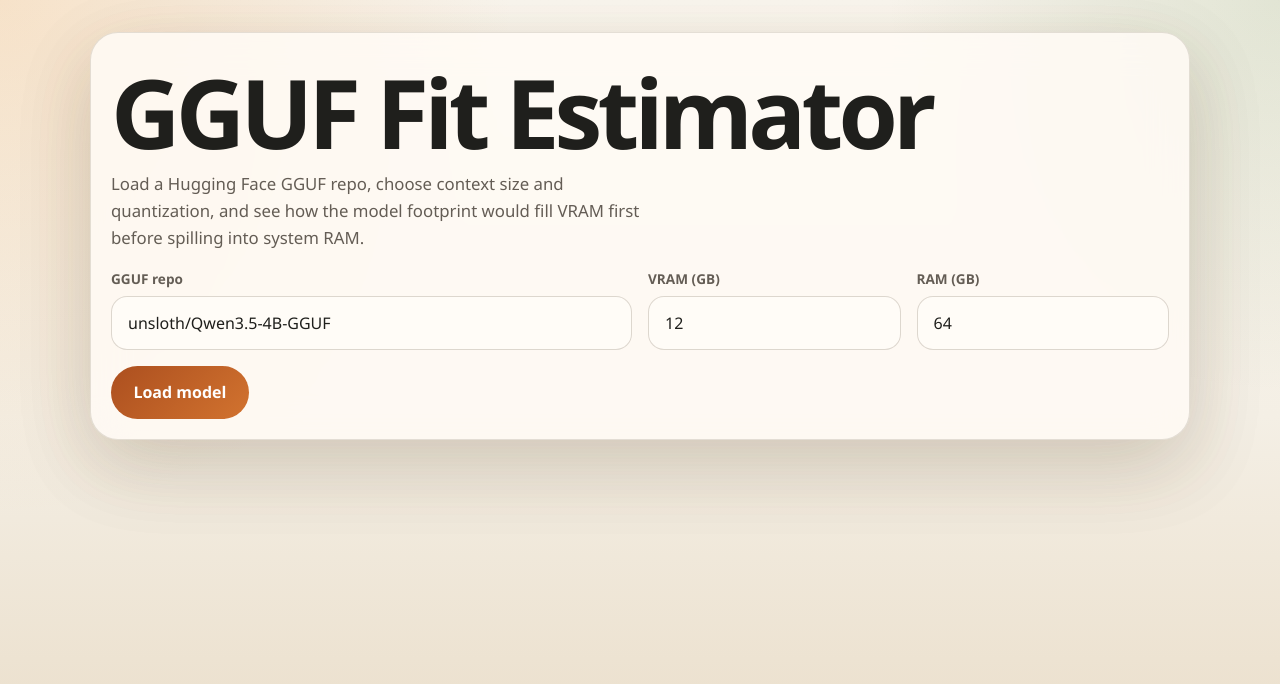
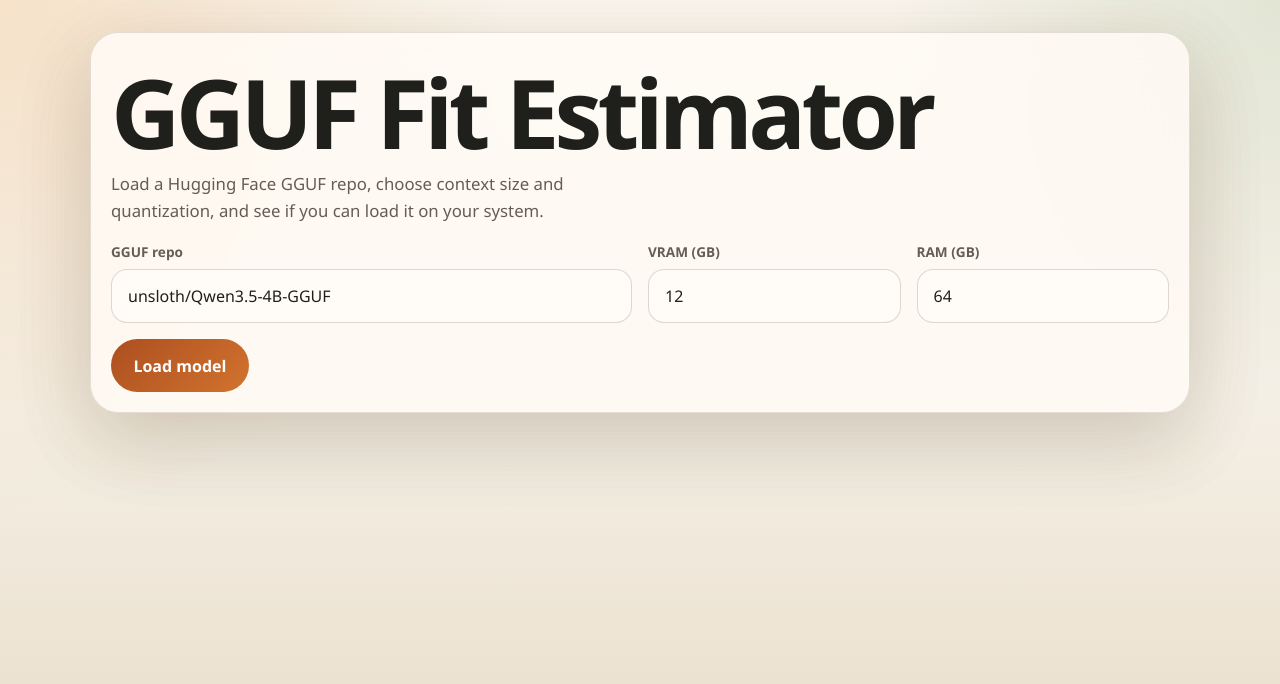
Before and after one commit to ClaytonWWilson/vram-calculator, a SvelteKit app in the folder web/: page / in a window 1280 px wide. Shown: the top 684 px of the page. Built offline with nearby package versions, Linux system fonts and the light colour scheme.

Commit message:
Reword description

```diff
--- a/web/src/routes/+page.svelte
+++ b/web/src/routes/+page.svelte
@@ -104,8 +104,7 @@
         <h1 class="hero-title">GGUF Fit Estimator</h1>
         <p class="lede">
           Load a Hugging Face GGUF repo, choose context size and quantization,
-          and see how the model footprint would fill VRAM first before spilling
-          into system RAM.
+          and see if you can load it on your system.
         </p>
       </div>
       <div class="field-grid">
```
